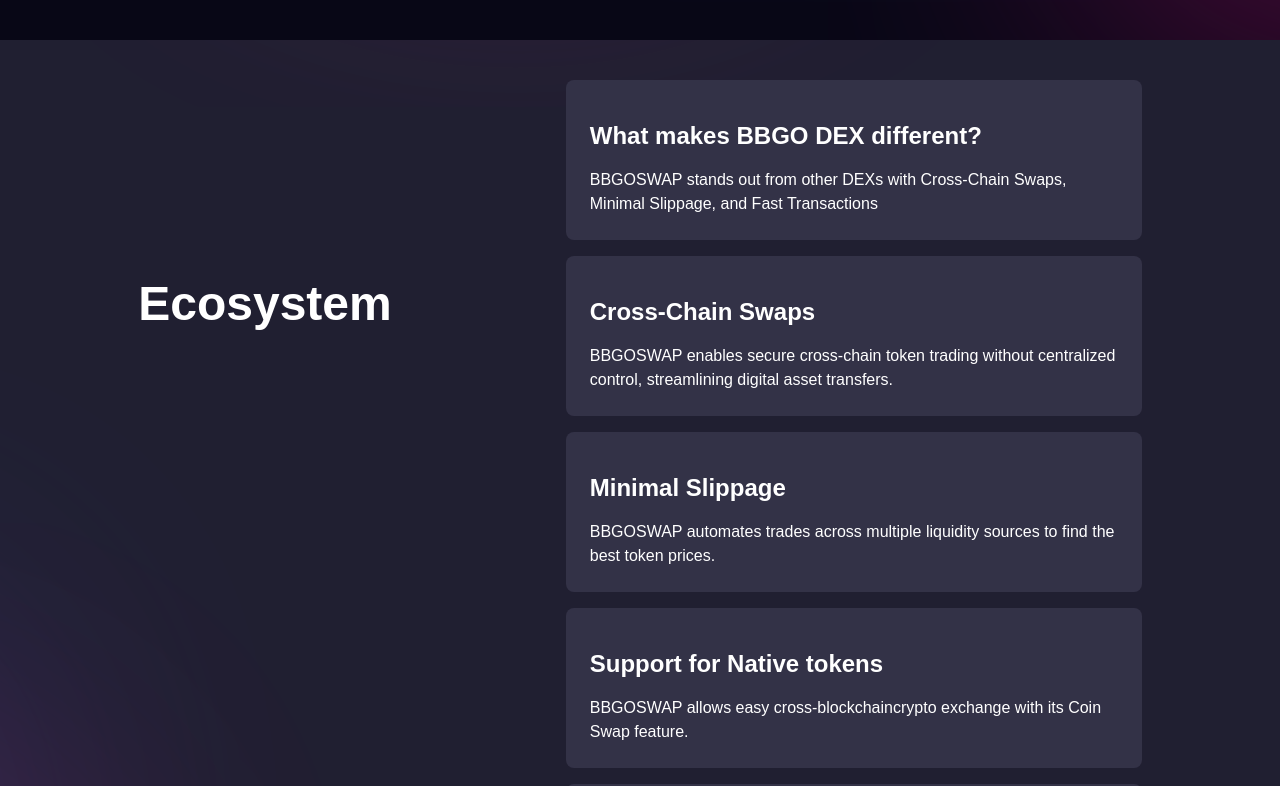
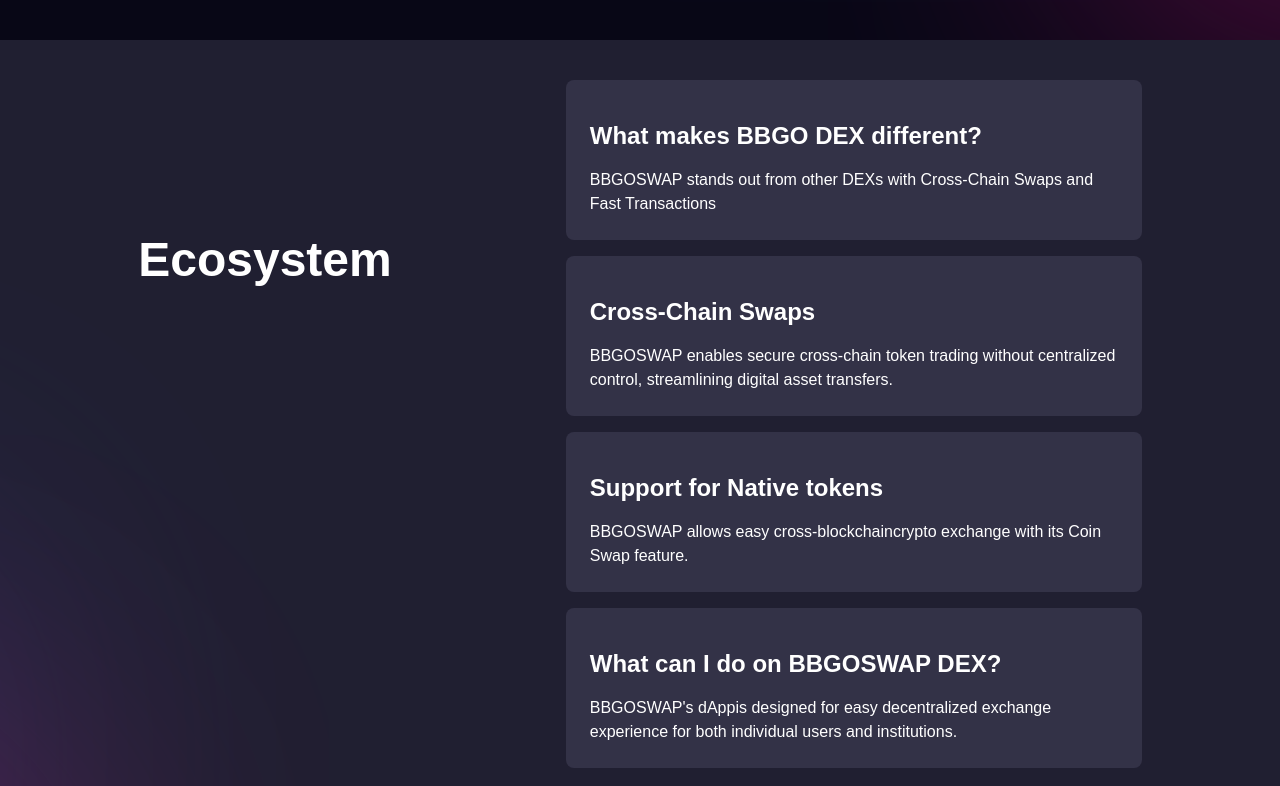
Before and after one commit to shashwat0802/BBGO-Swap, a React (Create React App) app: page / in a window 1280 px wide. Shown: the part 760-1546 px from the top of the page. Built offline with nearby package versions, Linux system fonts and the light colour scheme.

Commit message:
revisions complete

```diff
--- a/public/index.html
+++ b/public/index.html
@@ -2,14 +2,14 @@
 <html lang="en">
   <head>
     <meta charset="utf-8" />
-    <link rel="icon" href="%PUBLIC_URL%/favicon.ico" />
+    <link rel="icon" href="%PUBLIC_URL%/logo.png" />
     <meta name="viewport" content="width=device-width, initial-scale=1" />
     <meta name="theme-color" content="#000000" />
     <meta
       name="description"
       content="Web site created using create-react-app"
     />
-    <link rel="apple-touch-icon" href="%PUBLIC_URL%/logo192.png" />
+    <link rel="apple-touch-icon" href="%PUBLIC_URL%/logo.png" />
     <!--
       manifest.json provides metadata used when your web app is installed on a
       user's mobile device or desktop. See https://developers.google.com/web/fundamentals/web-app-manifest/
@@ -24,7 +24,8 @@
       work correctly both with client-side routing and a non-root public URL.
       Learn how to configure a non-root public URL by running `npm run build`.
     -->
-    <title>React App</title>
+    <title>BBGOSwap
+    </title>
   </head>
   <body>
     <noscript>You need to enable JavaScript to run this app.</noscript>
--- a/src/components/Footer.js
+++ b/src/components/Footer.js
@@ -52,7 +52,7 @@
             <li>
               <a
                 className=" text-sm text-[#A09FB0] hover:text-white"
-                href="https://bbgoswap.gitbook.io/docs/site."
+                href="https://bbgoswap.gitbook.io/whitepaper"
                 target="_blank"
               >
                 Docs
--- a/src/components/Section1.js
+++ b/src/components/Section1.js
@@ -2,6 +2,7 @@
 import { FontAwesomeIcon } from '@fortawesome/react-fontawesome';
 import React, { useState } from 'react';
 import '../styles/landingPage.css';
+import { Link } from 'react-router-dom';
 
 export default function Section1() {
   const [toggle, setToggle] = useState(false);
@@ -60,7 +61,7 @@
             <li>
               <a
                 className="text-black md:text-[#A09FB0] hover:text-white"
-                href="https://bbgoswap.gitbook.io/docs/site."
+                href="https://bbgoswap.gitbook.io/whitepaper"
                 target="_blank"
               >
                 Docs
@@ -121,14 +122,12 @@
             >
               Launch IDO
             </button>
-            <button
-              className="border-white border-solid border-2 rounded-lg  hoverable lg:px-4 lg:py-4 py-2 my-2"
-              onClick={() => {
-                window.location.href = '/coming-soon';
-              }}
+            <Link
+              className="border-white border-solid border-2 rounded-lg  hoverable lg:px-4 lg:py-4 py-2 my-2 text-center"
+              to="https://bbgoswap.gitbook.io/whitepaper"
             >
               Whitepaper
-            </button>
+            </Link>
           </div>
         </div>
       </div>
--- a/src/components/Section2.js
+++ b/src/components/Section2.js
@@ -16,8 +16,7 @@
                 What makes BBGO DEX different?
               </h3>
               <p>
-                BBGOSWAP stands out from other DEXs with Cross-Chain Swaps,
-                Minimal Slippage, and Fast Transactions
+              BBGOSWAP stands out from other DEXs with Cross-Chain Swaps and Fast Transactions
               </p>
             </div>
             <div className=" rounded-lg hoverable bg-[#333247] max-w-xl lg:p-6 p-4 my-2">
@@ -25,13 +24,6 @@
               <p>
                 BBGOSWAP enables secure cross-chain token trading without
                 centralized control, streamlining digital asset transfers.
-              </p>
-            </div>
-            <div className=" rounded-lg hoverable bg-[#333247] max-w-xl lg:p-6 p-4 my-2">
-              <h3 className="text-2xl font-semibold my-4">Minimal Slippage</h3>
-              <p>
-                BBGOSWAP automates trades across multiple liquidity sources to
-                find the best token prices.
               </p>
             </div>
             <div className=" rounded-lg hoverable bg-[#333247] max-w-xl lg:p-6 p-4 my-2">
```
Also changed, not shown: public/logo.png (added).
